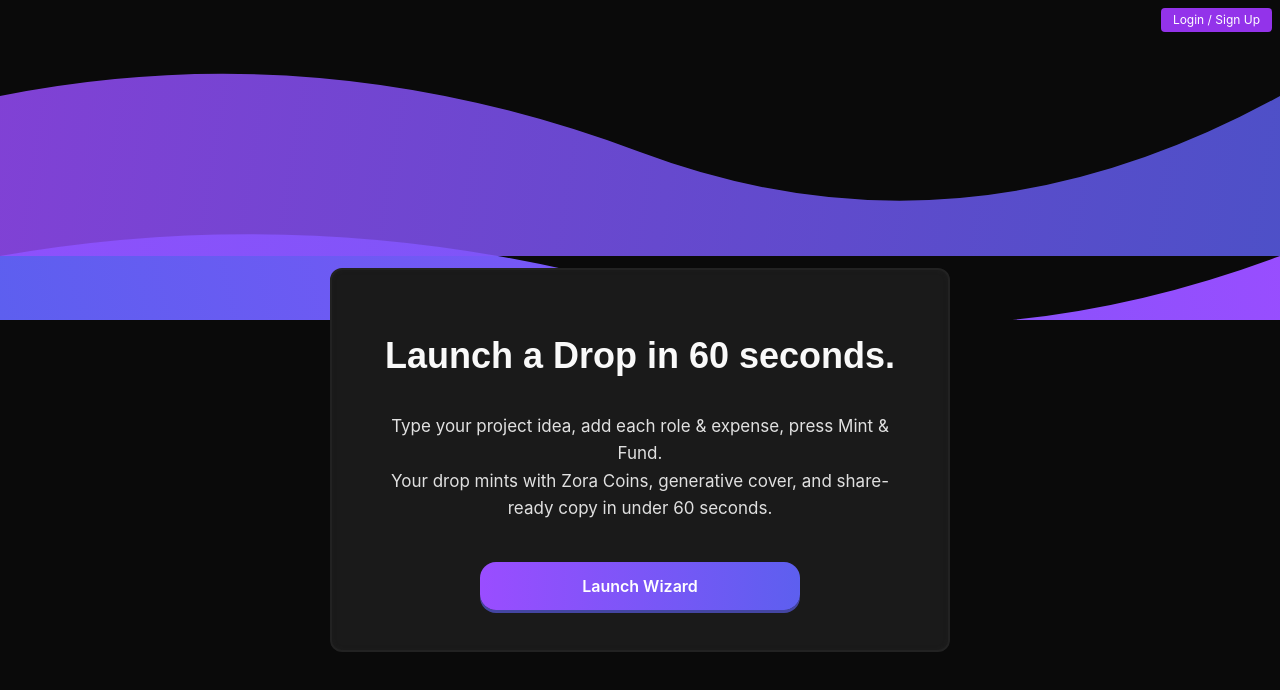
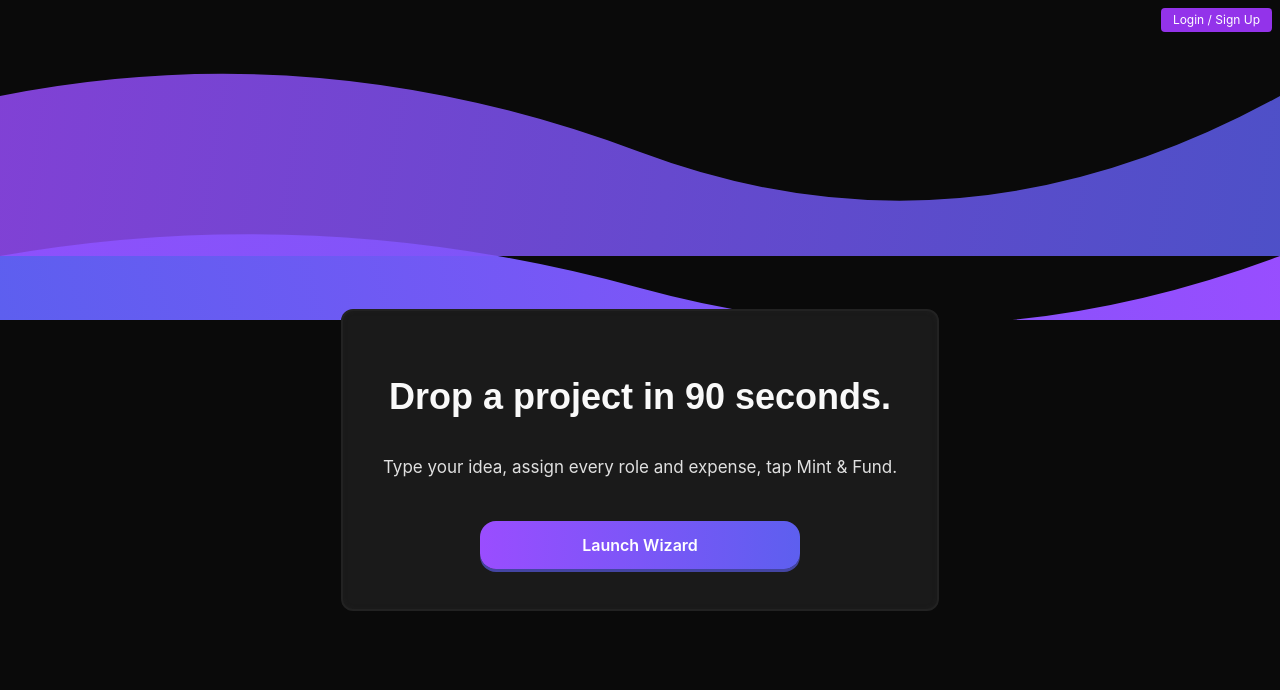
Before and after one commit to ICGNU3/cofoundai-launch-a-drop-mvp, a React (Vite) app: page / in a window 1280 px wide. Shown: the top 690 px of the page. Built offline with nearby package versions, Linux system fonts and the light colour scheme; no server answers.

Commit message:
Refactor: Update hero tagline
Updated the hero tagline to reflect the new copy.

```diff
--- a/src/pages/Index.tsx
+++ b/src/pages/Index.tsx
@@ -13,10 +13,11 @@ const Index: React.FC = () => {
       <FullWaveBackground />
       <div className="w-full flex flex-col items-center px-2 z-10 relative">
         <div className="card flex flex-col items-center text-center mt-10 wizard-card shadow-lg bg-opacity-95 backdrop-blur-sm">
-          <h1 className="hero-title headline mb-1">Launch a Drop in 60 seconds.</h1>
+          <h1 className="hero-title headline mb-1">
+            Drop a project in 90 seconds.
+          </h1>
           <div className="hero-tagline tagline">
-            Type your project idea, add each role & expense, press Mint & Fund.<br />
-            Your drop mints with Zora Coins, generative cover, and share-ready copy in under 60 seconds.
+            Type your idea, assign every role and expense, tap Mint &amp; Fund.
           </div>
           <AccentButton className="mt-4 w-full max-w-xs" onClick={wizard.openWizard}>
             Launch Wizard
```
